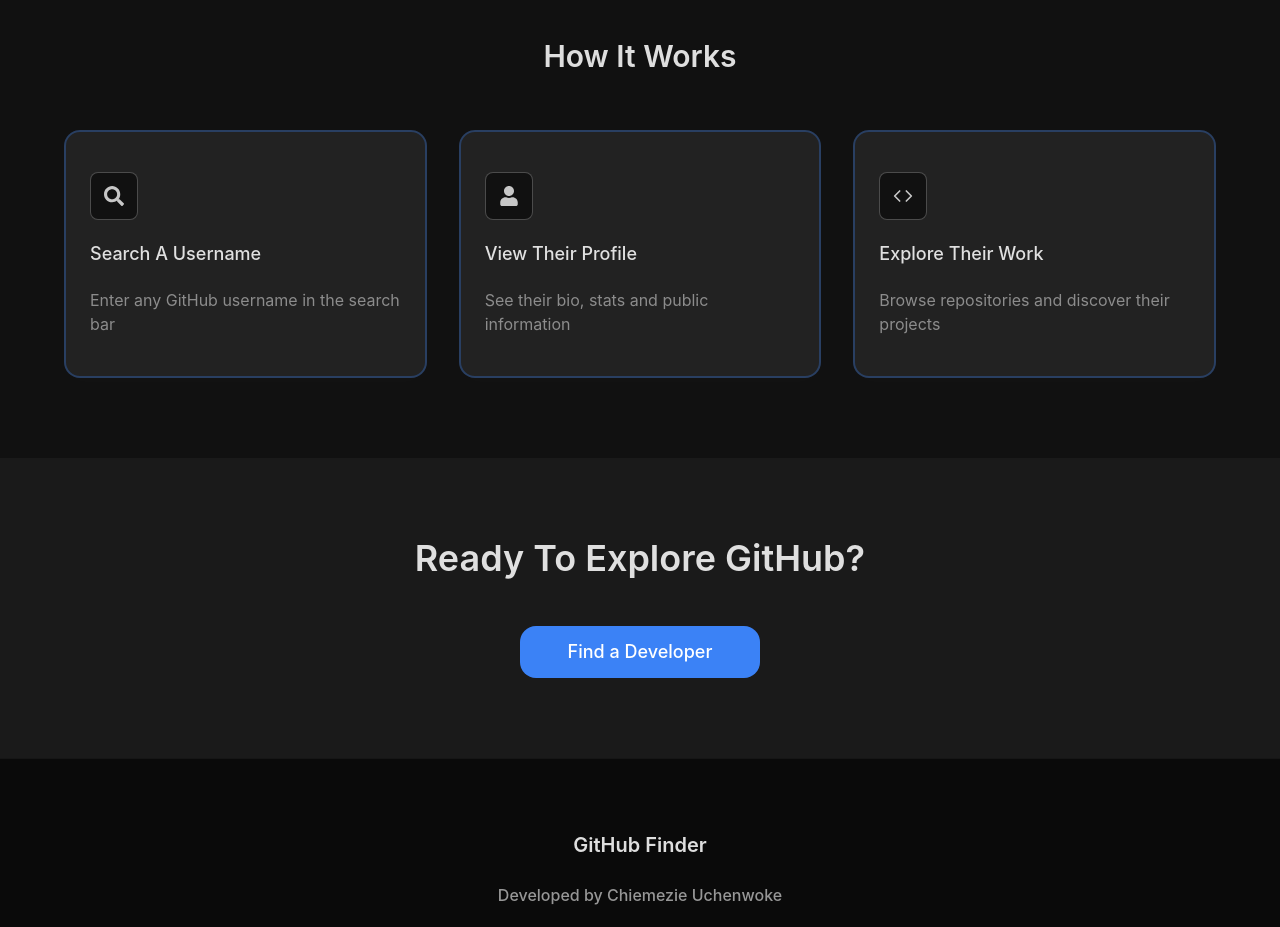
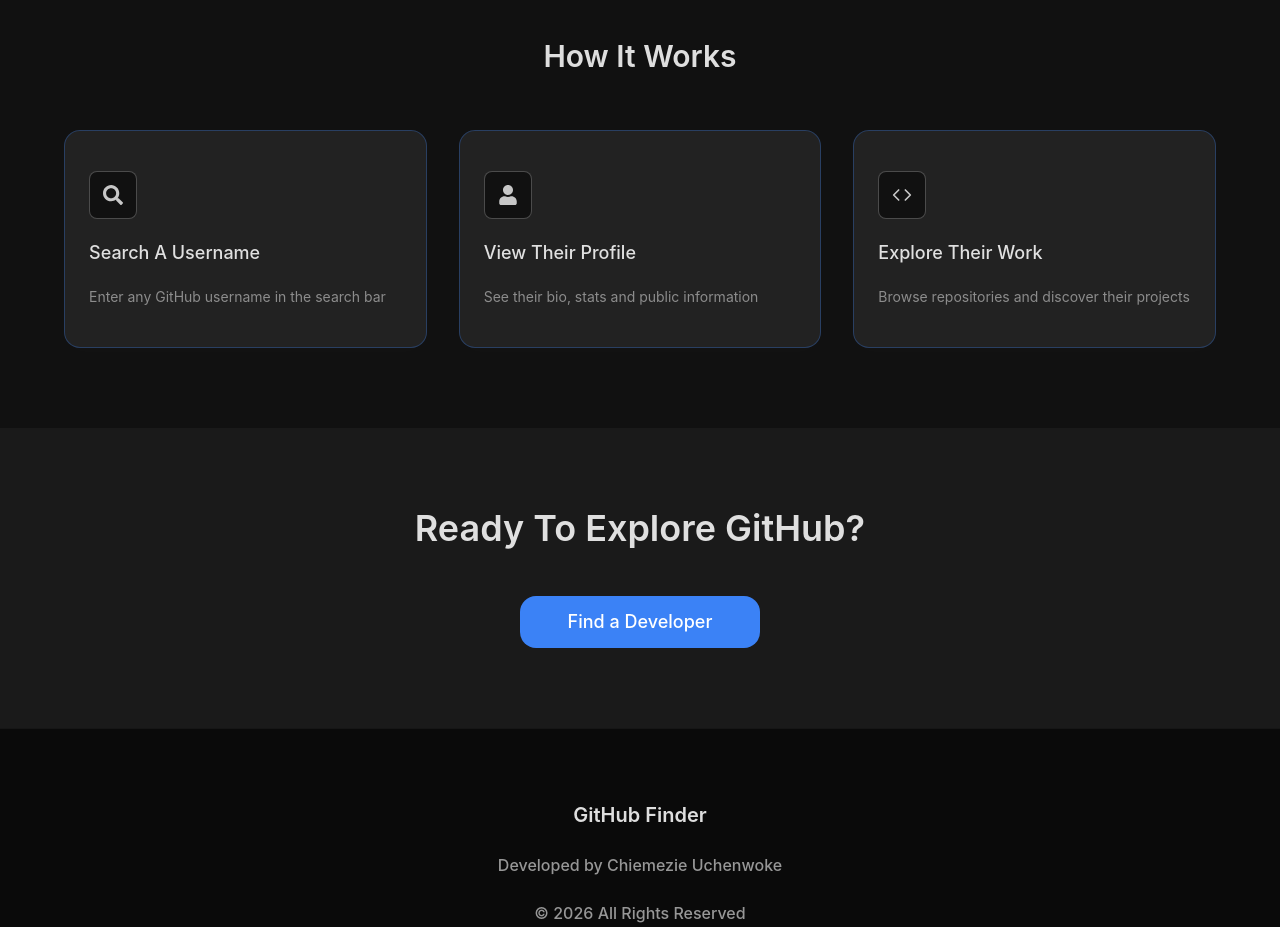
Before and after one commit to Chiemezie-Uchenwoke/github-explorer, a React (Vite) app: page / in a window 1280 px wide. Shown: the part 1140-2067 px from the top of the page. Built offline with nearby package versions, Linux system fonts and the light colour scheme.

Commit message:
Fix: Reduce border on how it works card and reduce text of description

```diff
--- a/src/components/ui/HowItWorksCard.tsx
+++ b/src/components/ui/HowItWorksCard.tsx
@@ -10,7 +10,7 @@
     const Icon = icon;
 
     return (
-        <article className="bg-card border-2 border-blue-pri/30 py-8 lg:py-10 px-4 lg:px-6 flex flex-col gap-5 rounded-2xl select-none shadow-lg shadow-text-primary/1 transition duration-300 ease-in-out hover:-translate-y-3">
+        <article className="bg-card border border-blue-pri/30 py-8 lg:py-10 px-4 lg:px-6 flex flex-col gap-5 rounded-2xl select-none shadow-lg shadow-text-primary/1 transition duration-300 ease-in-out hover:-translate-y-3">
             <span className="w-12 h-12 flex justify-center items-center bg-primary rounded-lg text-text-primary/80 text-xl border border-text-primary/25">
                 <Icon />
             </span>
@@ -19,7 +19,7 @@
                 {title}
             </h3>
 
-            <p className="text-text-primary/50">
+            <p className="text-text-primary/50 text-sm">
                 {desc}
             </p>
         </article>
```
